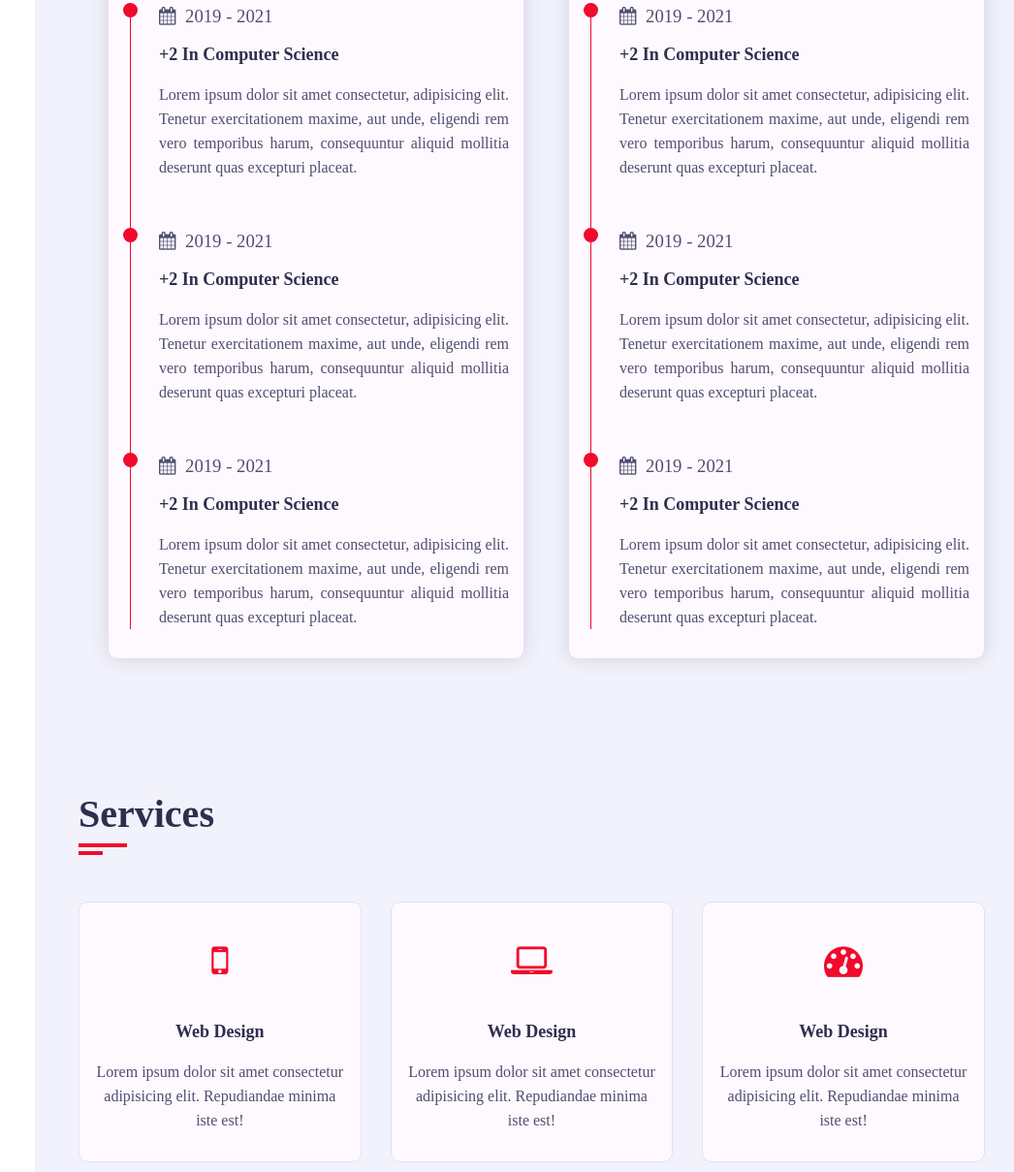
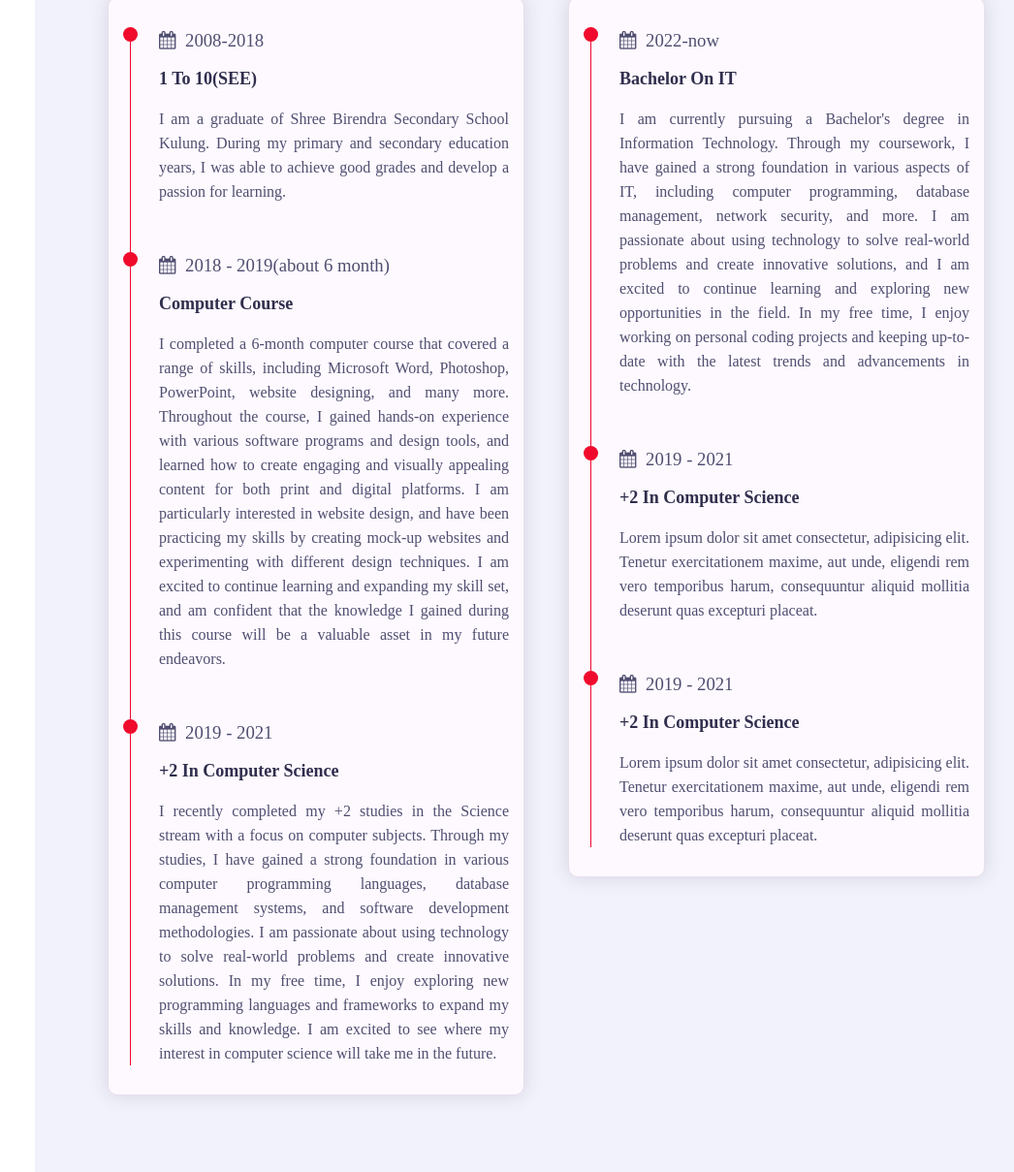
Before and after one commit to Subashgiri7/subu, a plain HTML site: page index.html in a window 1280 px wide. Shown: the part 1588-2797 px from the top of the page at 97% size, without its empty margins (234-1280 px from the left). Drawn offline with nearby package versions, Linux system fonts and the light colour scheme; a web font is replaced by a local one.

Commit message:
Add files via upload

```diff
--- a/index.html
+++ b/index.html
@@ -108,7 +108,7 @@
                 <a href="#contact" class="btn hire-me">Hire Me</a>
               </div>
               <div class="home-img padd-15">
-                <img src="hero.jpg" alt="condo" />
+                <img src="hero.jpg"  />
               </div>
             </div>
           </div>
@@ -128,13 +128,7 @@
                   <div class="about-text padd-15">
                     <h3>i'm Subash Giri and <span>Web Developer</span></h3>
                     <p>
-                      WRITE SOMETHING AFTER MADE A WEB SITE Web designers plan,
-                      create and code internet sites and web pages, many of
-                      which combine text with sounds, pictures, graphics and
-                      video clips. A web designer is responsible for creating
-                      the design and layout of a website or web pages. It and
-                      can mean working on a brand new website or updating an
-                      already existing site.
+                      Hello, my name is Subash Giri, and I am a 19-year-old student studying IT at Sukuna multiple campus. Along with my studies, I am also a web developer and designer, with a passion for creating beautiful and functional websites. I love the process of turning an idea into a reality through coding and design, and I'm constantly working to improve my skills in this area. When I'm not studying or working on web development projects, I enjoy spending time with friends and family, playing sports, and exploring new places.
                     </p>
                   </div>
                 </div>
@@ -223,17 +217,34 @@
                           <div class="timeline-item">
                             <div class="circle-dot"></div>
                             <h3 class="timeline-date">
-                              <i class="fa fa-calendar"></i> 2019 - 2021
+                              <i class="fa fa-calendar"></i> 2008-2018
                             </h3>
                             <h4 class="timeline-title">
-                              +2 in computer Science
+                              1 to 10(SEE)
                             </h4>
                             <p class="timeline-text">
-                              Lorem ipsum dolor sit amet consectetur,
-                              adipisicing elit. Tenetur exercitationem maxime,
-                              aut unde, eligendi rem vero temporibus harum,
-                              consequuntur aliquid mollitia deserunt quas
-                              excepturi placeat.
+                              I am a graduate of Shree Birendra Secondary School Kulung. During my primary and secondary education years, I was able to achieve good grades and develop a passion for learning.
+                            </p>
+                          </div>
+                          <!-- ==== timeline item ==== -->
+                          <div class="timeline-item">
+                            <div class="circle-dot"></div>
+                            <h3 class="timeline-date">
+                              <i class="fa fa-calendar"></i> 2018 - 2019(about 6 month)
+                            </h3>
+                            <h4 class="timeline-title">
+                              Computer course
+                            </h4>
+                            <p class="timeline-text">
+                              I  completed a 6-month computer course that covered a range of skills,
+                               including Microsoft Word, Photoshop, PowerPoint, website designing, and many more.
+                                Throughout the course, I gained hands-on experience with various software programs
+                                 and design tools, and learned how to create engaging and visually appealing content
+                                 for both print and digital platforms. I am particularly interested in website design,
+                                  and have been practicing my skills by creating mock-up websites and experimenting with
+                                  different design techniques. I am excited to continue learning and expanding my skill set,
+                                   and am confident that the knowledge
+                              I gained during this course will be a valuable asset in my future endeavors.
                             </p>
                           </div>
                           <!-- ==== timeline item ==== -->
@@ -246,28 +257,13 @@
                               +2 in computer Science
                             </h4>
                             <p class="timeline-text">
-                              Lorem ipsum dolor sit amet consectetur,
-                              adipisicing elit. Tenetur exercitationem maxime,
-                              aut unde, eligendi rem vero temporibus harum,
-                              consequuntur aliquid mollitia deserunt quas
-                              excepturi placeat.
-                            </p>
-                          </div>
-                          <!-- ==== timeline item ==== -->
-                          <div class="timeline-item">
-                            <div class="circle-dot"></div>
-                            <h3 class="timeline-date">
-                              <i class="fa fa-calendar"></i> 2019 - 2021
-                            </h3>
-                            <h4 class="timeline-title">
-                              +2 in computer Science
-                            </h4>
-                            <p class="timeline-text">
-                              Lorem ipsum dolor sit amet consectetur,
-                              adipisicing elit. Tenetur exercitationem maxime,
-                              aut unde, eligendi rem vero temporibus harum,
-                              consequuntur aliquid mollitia deserunt quas
-                              excepturi placeat.
+                              I recently completed my +2 studies in the Science stream with a focus on computer subjects.
+                              Through my studies, I have gained a strong foundation in various computer programming languages,
+                              database management systems, and software development methodologies.
+                              I am passionate about using technology to solve real-world problems and
+                              create innovative solutions. In my free time, I enjoy exploring new programming languages
+                              and frameworks to expand my skills and knowledge. I am excited to see where
+                               my interest in computer science will take me in the future.
                             </p>
                           </div>
                         </div>
@@ -283,17 +279,19 @@
                           <div class="timeline-item">
                             <div class="circle-dot"></div>
                             <h3 class="timeline-date">
-                              <i class="fa fa-calendar"></i> 2019 - 2021
+                              <i class="fa fa-calendar"></i> 2022-now
                             </h3>
                             <h4 class="timeline-title">
-                              +2 in computer Science
+                              Bachelor on IT
                             </h4>
                             <p class="timeline-text">
-                              Lorem ipsum dolor sit amet consectetur,
-                              adipisicing elit. Tenetur exercitationem maxime,
-                              aut unde, eligendi rem vero temporibus harum,
-                              consequuntur aliquid mollitia deserunt quas
-                              excepturi placeat.
+                              I am currently pursuing a Bachelor's degree in Information Technology.
+                              Through my coursework, I have gained a strong foundation in various aspects of IT,
+                               including computer programming, database management, network security, and more.
+                                I am passionate about using technology to solve real-world problems and create
+                                innovative solutions, and I am excited to continue learning and exploring new opportunities
+                                in the field. In my free time, I enjoy working on personal coding projects
+                              and keeping up-to-date with the latest trends and advancements in technology.
                             </p>
                           </div>
                           <!-- ==== timeline item ==== -->
@@ -355,10 +353,9 @@
                   <div class="icon">
                     <i class="fa fa-mobile-phone"></i>
                   </div>
-                  <h4>Web Design</h4>
+                  <h4>Mobile App Development</h4>
                   <p>
-                    Lorem ipsum dolor sit amet consectetur adipisicing elit.
-                    Repudiandae minima iste est!
+                    Transform your idea into reality with our custom mobile app development services.
                   </p>
                 </div>
               </div>
@@ -369,10 +366,9 @@
                   <div class="icon">
                     <i class="fa fa-laptop"></i>
                   </div>
-                  <h4>Web Design</h4>
+                  <h4>Web Design & Development</h4>
                   <p>
-                    Lorem ipsum dolor sit amet consectetur adipisicing elit.
-                    Repudiandae minima iste est!
+                    Create a stunning online presence with our professional web development services.
                   </p>
                 </div>
               </div>
@@ -383,10 +379,9 @@
                   <div class="icon">
                     <i class="fa fa-dashboard"></i>
                   </div>
-                  <h4>Web Design</h4>
+                  <h4>Graphics Design</h4>
                   <p>
-                    Lorem ipsum dolor sit amet consectetur adipisicing elit.
-                    Repudiandae minima iste est!
+                    Bring your vision to life with our creative graphic design services.
                   </p>
                 </div>
               </div>
@@ -397,10 +392,9 @@
                   <div class="icon">
                     <i class="fa fa-code"></i>
                   </div>
-                  <h4>Web Design</h4>
+                  <h4>Backend coding</h4>
                   <p>
-                    Lorem ipsum dolor sit amet consectetur adipisicing elit.
-                    Repudiandae minima iste est!
+                    Power up your website with our reliable backend coding services.
                   </p>
                 </div>
               </div>
@@ -411,10 +405,10 @@
                   <div class="icon">
                     <i class="fa fa-search"></i>
                   </div>
-                  <h4>Web Design</h4>
+                  <h4>Hosting</h4>
                   <p>
-                    Lorem ipsum dolor sit amet consectetur adipisicing elit.
-                    Repudiandae minima iste est!
+
+                    Ensure your website is always online with our reliable web hosting services.
                   </p>
                 </div>
               </div>
@@ -425,10 +419,11 @@
                   <div class="icon">
                     <i class="fa fa-bullhorn"></i>
                   </div>
-                  <h4>Web Design</h4>
+                  <h4>Logo Design
+                  </h4>
                   <p>
-                    Lorem ipsum dolor sit amet consectetur adipisicing elit.
-                    Repudiandae minima iste est!
+
+                    Let us create a unique and impactful logo design that represents your business.
                   </p>
                 </div>
               </div>
@@ -596,6 +591,14 @@
                 <div class="row">
                   <div class="form-item col-12 padd-15">
                     <button type="submit" class="btn">Send Message</button>
+                    <button onclick="showAlert()" class="btn">Send Message</button>
+                    <script>
+                      function showAlert() {
+                        alert("Thank you for send me message");
+                      }
+
+
+                    </script>
                   </div>
                 </div>
               </div>
```
